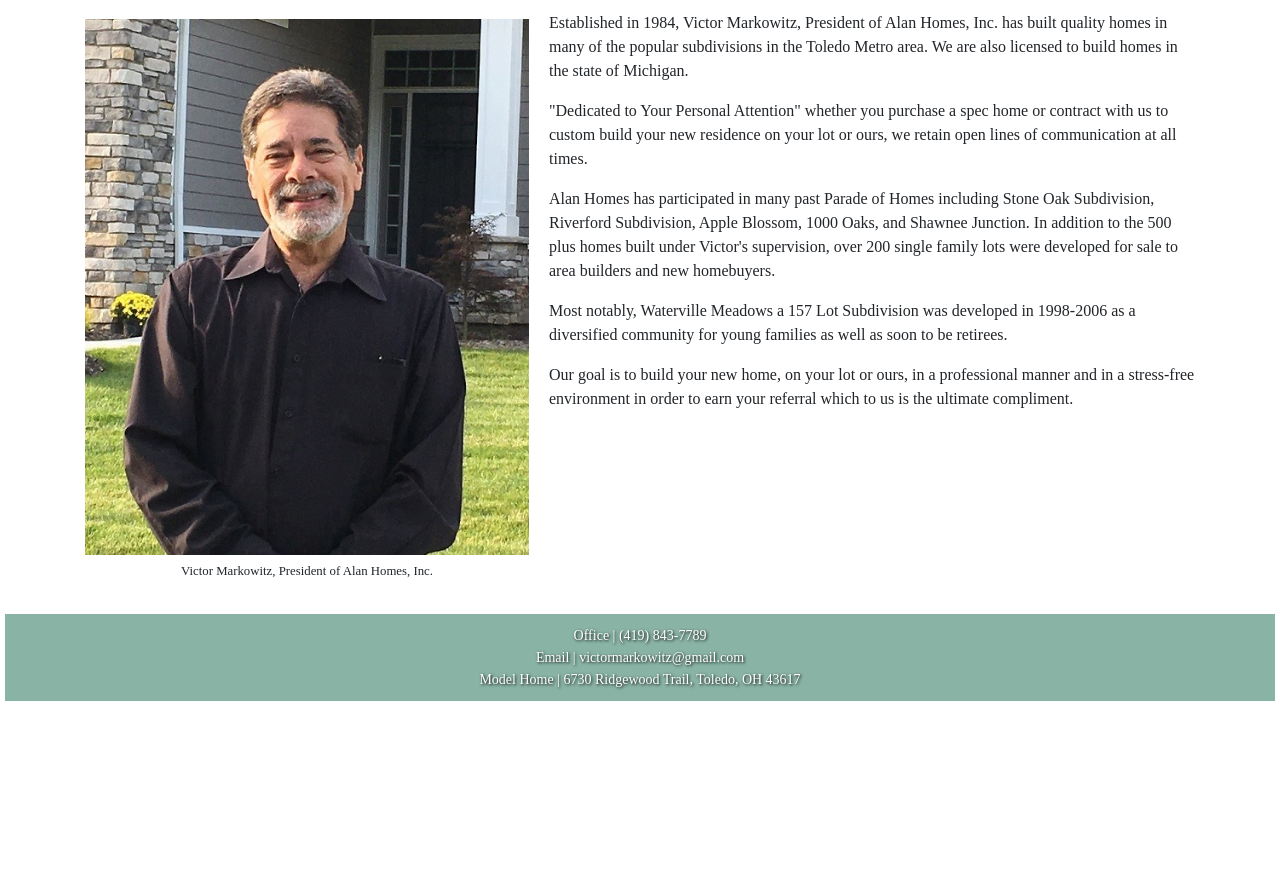
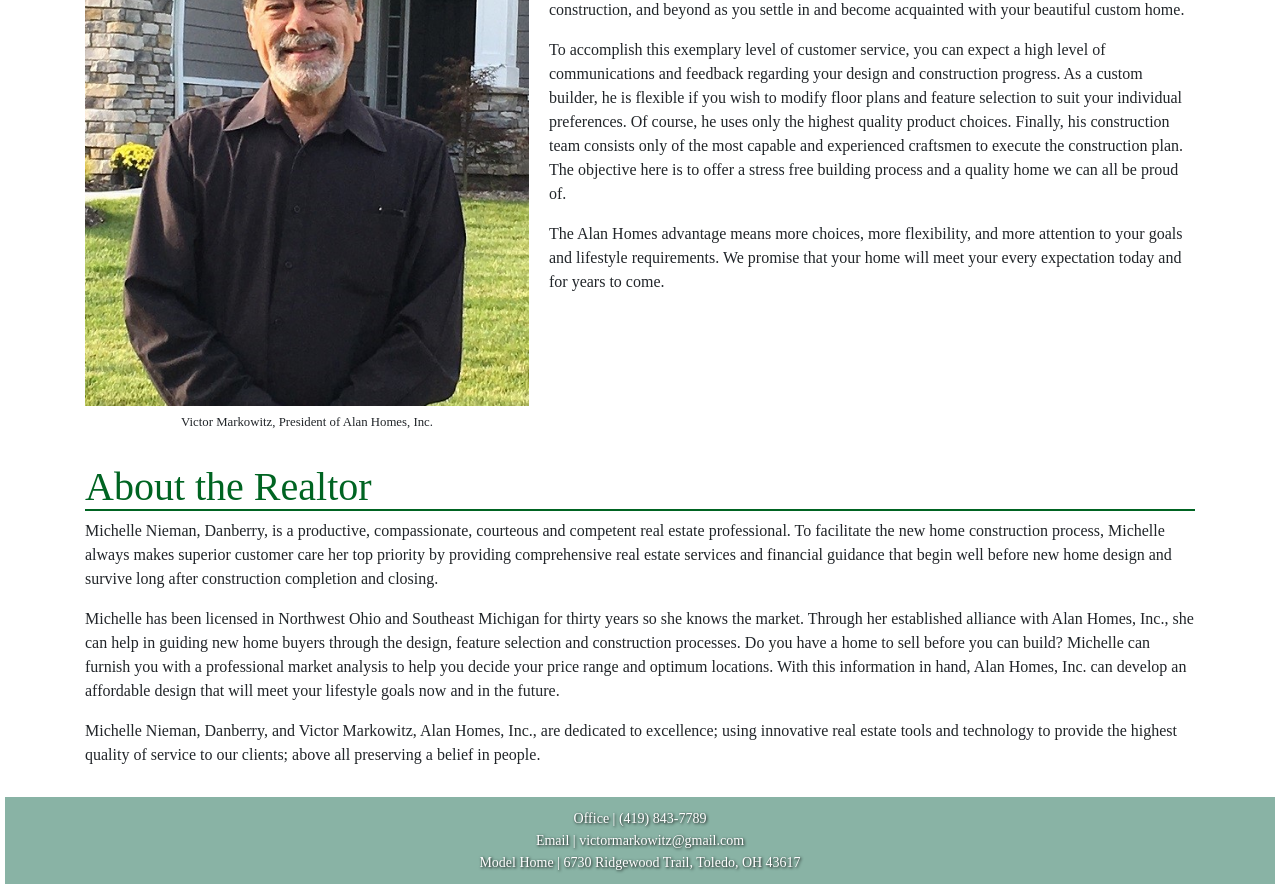
Before and after one commit to evanslaton/alanhomes, a plain HTML site: page pages/about.html in a window 1280 px wide. Shown: the part 746-1635 px from the top of the page. Before the commit the page ends 1452 px from the top, so only its background shows below. Drawn offline with nearby package versions, Linux system fonts and the light colour scheme; a web font is replaced by a local one.

Commit message:
Made requested changes

```diff
--- a/pages/about.html
+++ b/pages/about.html
@@ -123,7 +123,6 @@
 
 		<h1 class="alan-advantage">My Promise To You</h1>
 
-
 		<p>Welcome New Home Buyers,</p>
 
 		<p>Looking for a custom builder that will provide a high-quality product and unmatched pre & post sale customer service?</p>
@@ -141,11 +140,11 @@
 
 		<p>Simply said, we are dedicated to providing personal attention and conduct our relationship with honesty and integrity. Visit our model home or <a href="tel:419-843-7789"><em>call today</em></a> to get started.</p>
 
-	<h1 class="alan-advantage">The Alan Advantage</h1>
+	<!-- <h1 class="alan-advantage">The Alan Advantage</h1>
 
 	<div class="about-text">
 		<p>The Alan Advantage means more choices, more flexibility, and more attention to your needs. With the finest local craftsmanship and building products at our disposal, your home will meet your every expectation today and for years to come. <em>Quality and value are built in.</em></p>
-	</div>
+	</div> -->
 
 	<h1 class="about-builder_title">About the Builder</h1>
 
@@ -155,19 +154,27 @@
 	</figure>
 
 	<div class="about-text">
-		<p>Established in 1984, Victor Markowitz, President of Alan Homes, Inc. has built quality homes in many of the popular subdivisions in the Toledo Metro area. We are also licensed to build homes in the state of Michigan.</p>
+		<p>Victor Markowitz, President of Alan Homes, Inc., has been a professional custom builder and developer for over 35 years, building hundreds of quality homes in the Toledo Metropolitan Area and in Southeast Michigan.</p>
 
-		<p>&#34;Dedicated to Your Personal Attention&#34; whether you purchase a spec home or contract with us to custom build your new residence on  your lot or ours, we retain open lines of communication at all times.</p>
+		<p>Victor&#39;s customer service philosophy is simple. He dedicates himself to your personal attention throughout all phases of the building process from design and feature selection, through physical construction, and beyond as you settle in and become acquainted with your beautiful custom home.</p>
 
-		<p>Alan Homes has participated in many past Parade of Homes including Stone Oak Subdivision, Riverford Subdivision, Apple Blossom, 1000 Oaks, and Shawnee Junction. In addition to the 500 plus homes built under Victor's supervision, over 200 single family lots were developed for sale to area builders and new homebuyers.</p>
+		<p>To accomplish this exemplary level of customer service, you can expect a high level of communications and feedback regarding your design and construction progress. As a custom builder, he is flexible if you wish to modify floor plans and feature selection to suit your individual preferences. Of course, he uses only the highest quality product choices.  Finally, his construction team consists only of the most capable and experienced craftsmen to execute the construction plan. The objective here is to offer a stress free building process and a quality home we can all be proud of.</p>
 
-		<p>Most notably, Waterville Meadows a 157 Lot Subdivision was developed in 1998-2006 as a diversified community for young families as well as soon to be retirees.</p>
-
-		<p>Our goal is to build your new home, on your lot or ours, in a professional manner and in a stress&#45;free environment in order to earn your referral which to us is the ultimate compliment.</p>
+		<p>The Alan Homes advantage means more choices, more flexibility, and more attention to your goals and lifestyle requirements. We promise that your home will meet your every expectation today and for years to come.</p>
 	</div>
 
 	<div class="clear-float"></div>
+
+	<h1 class="alan-advantage">About the Realtor</h1>
+
+	<p>Michelle Nieman, Danberry, is a productive, compassionate, courteous and competent real estate professional. To facilitate the new home construction process, Michelle always makes superior customer care her top priority by providing comprehensive real estate services and financial guidance that begin well before new home design and survive long after construction completion and closing.</p>
+
+	<p>Michelle has been licensed in Northwest Ohio and Southeast Michigan for thirty years so she knows the market. Through her established alliance with Alan Homes, Inc., she can help in guiding new home buyers through the design, feature selection and construction processes. Do you have a home to sell before you can build&#63; Michelle can furnish you with a professional market analysis to help you decide your price range and optimum locations. With this information in hand, Alan Homes, Inc. can develop an affordable design that will meet your lifestyle goals now and in the future.</p>
+
+	<p>Michelle Nieman, Danberry, and Victor Markowitz, Alan Homes, Inc., are dedicated to excellence&#59; using innovative real estate tools and technology to provide the highest quality of service to our clients&#59; above all preserving a belief in people.</p>
 </div>
+
+
 
 <!-- Footer -->
 <footer class="text-center clear-float">
```
Also changed, not shown: pages/lotsavailable.html (+4 -4 lines).
